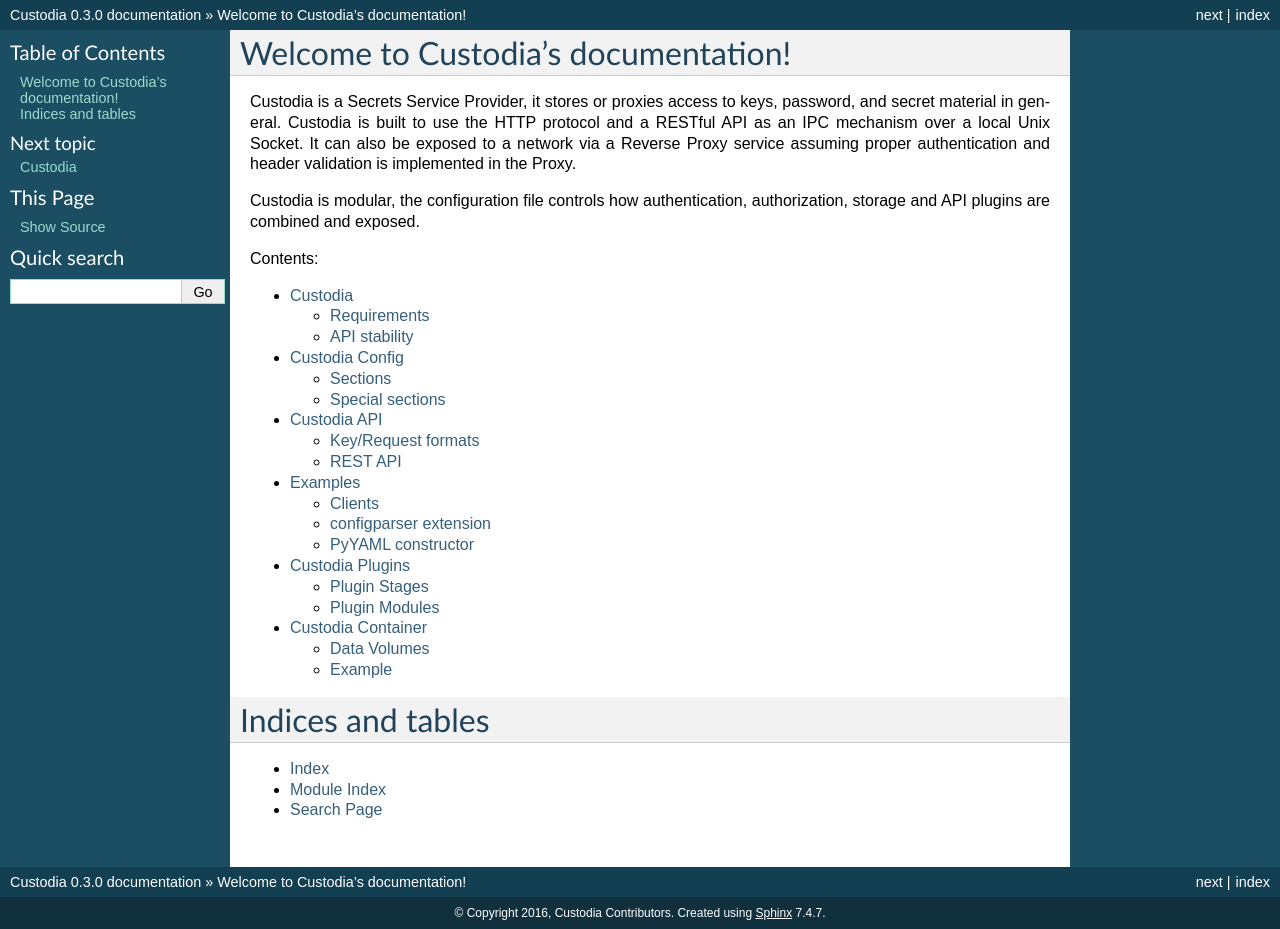
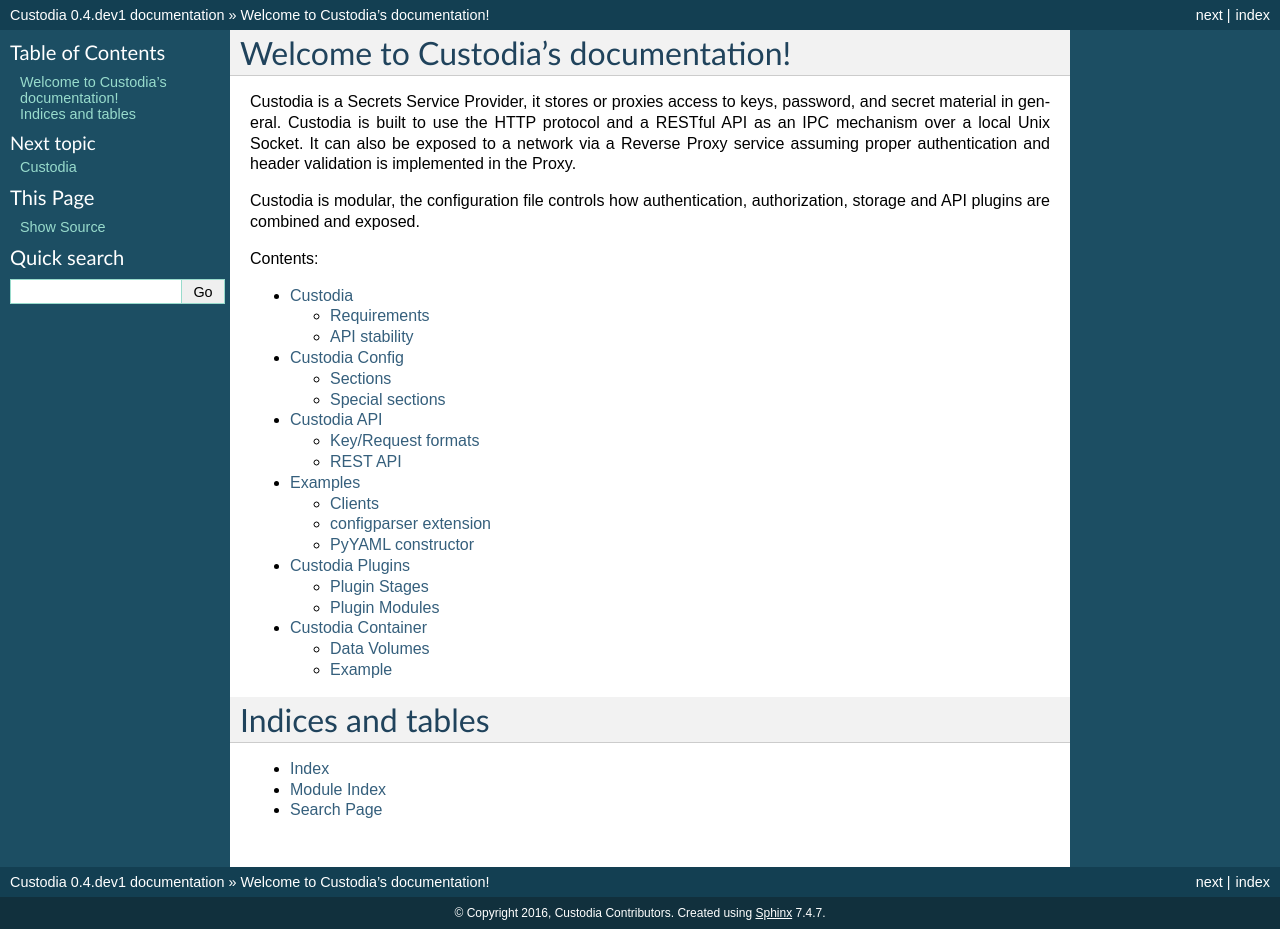
Before and after one commit to latchset/custodia, a Sphinx documentation site: the page built from docs/source/index.rst, in a window 1280 px wide. Built offline with Sphinx 7.4.7, drawn with Linux system fonts in a browser that asks for light colours.

Commit message:
Post release bump to 0.4.dev1
Signed-off-by: Christian Heimes <cheimes@redhat.com>

```diff
--- a/docs/source/conf.py
+++ b/docs/source/conf.py
@@ -58,9 +58,9 @@
 # built documents.
 #
 # The short X.Y version.
-version = '0.3'
+version = '0.4'
 # The full version, including alpha/beta/rc tags.
-release = '0.3.0'
+release = '0.4.dev1'
 
 # The language for content autogenerated by Sphinx. Refer to documentation
 # for a list of supported languages.
--- a/setup.py
+++ b/setup.py
@@ -63,7 +63,7 @@
     name='custodia',
     description='A service to manage, retrieve and store secrets',
     long_description=long_description,
-    version='0.3.0',
+    version='0.4.dev1',
     license='GPLv3+',
     maintainer='Custodia project Contributors',
     maintainer_email='simo@redhat.com',
```
